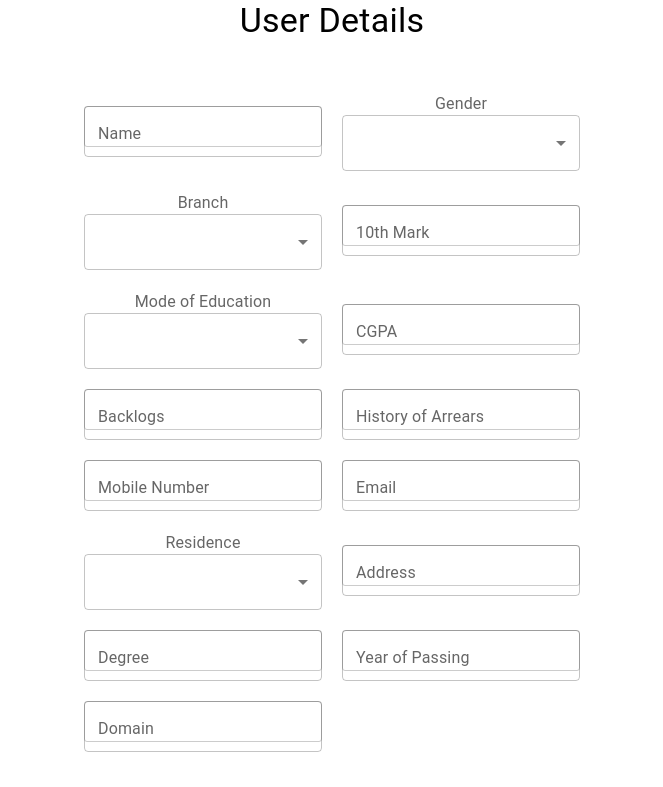
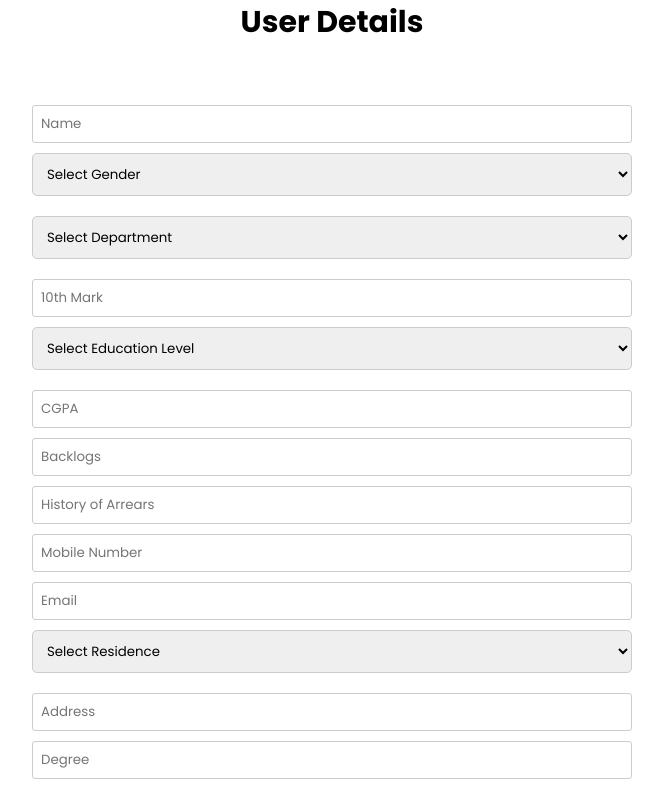
Before and after one commit to NirmalNagaraj/Placement-kite, a React (Create React App) app: page /userDetails in a window 1280 px wide. Shown: the top 787 px of the page, without its empty margins (308-971 px from the left). Built offline with nearby package versions, Linux system fonts and the light colour scheme.

Commit message:
FEAT: Comapny, FacultyLogin, UserDetails

```diff
--- a/src/Components/Faculty/Company.js
+++ b/src/Components/Faculty/Company.js
@@ -2,6 +2,7 @@ import React, { useState } from 'react';
 import axios from 'axios';
 import { TextField, Select, MenuItem, FormControl, InputLabel, Snackbar } from '@mui/material';
 import './Company.css';
+import { useNavigate } from 'react-router-dom';
 
 function CompanyForm() {
   const [companyName, setCompanyName] = useState('');
@@ -11,11 +12,12 @@ function CompanyForm() {
   const [criteria, setCriteria] = useState('80%');
   const [link, setLink] = useState('');
   const [snackbarOpen, setSnackbarOpen] = useState(false);
+  const navigate = useNavigate();
 
   const handleSubmit = async (event) => {
     event.preventDefault();
     try {
-      await axios.post('http://localhost:3000/company-data', {
+      const response = await axios.post('http://localhost:3000/company-data', {
         name: companyName,
         date,
         ctc,
@@ -23,6 +25,9 @@ function CompanyForm() {
         criteria,
         link
       });
+      if (response.status === 200) {
+        navigate('/dashboard-faculty');
+      }
       console.log(role);
       setSnackbarOpen(true); // Open the Snackbar on successful submission
     } catch (error) {
@@ -35,11 +40,6 @@ function CompanyForm() {
       return;
     }
     setSnackbarOpen(false); // Close the Snackbar when clicked on the close button
-  };
-
-  const handleRoleChange = (event) => {
-    console.log("Role:", event.target.value); // Log the value received
-    setRole(event.target.value); // Update the state
   };
 
   return (
@@ -96,13 +96,13 @@ function CompanyForm() {
                 <InputLabel htmlFor="criteria">Criteria</InputLabel>
                 <Select
                   value={criteria}
-              onChange={handleRoleChange}
+                  onChange={(e) => setCriteria(e.target.value)} // Update the criteria state
                   inputProps={{ id: 'criteria' }}
                   className='field'
                 >
                   <MenuItem value="80%">Overall 80%</MenuItem>
                   <MenuItem value="60%">Overall 60%</MenuItem>
-              <MenuItem value="common">Common for All</MenuItem>
+                  <MenuItem value="common">Common for All</MenuItem> {/* Set the value to "common" */}
                 </Select>
               </FormControl>
             </div>
@@ -120,8 +120,6 @@ function CompanyForm() {
           </form>
         </div>
 
-
-
         {/* Snackbar for showing success message */}
         <Snackbar
           anchorOrigin={{ vertical: 'bottom', horizontal: 'left' }}
--- a/src/Components/Faculty/FacultyLogin.css
+++ b/src/Components/Faculty/FacultyLogin.css
@@ -40,6 +40,10 @@ form{
     gap:20px;
 }
 
+.input{
+    width: 510px;
+}
+
 .logBtn{
     background-color: black;
     color: white;
--- a/src/Components/Faculty/FacultyLogin.js
+++ b/src/Components/Faculty/FacultyLogin.js
@@ -7,6 +7,7 @@ import './FacultyLogin.css';
 import axios from 'axios';
 import InputText from '../../InputText'
 import InputPass from '../../InputPass';
+import { TextField } from '@mui/material';
 
 
 function FacultyLogin() {
@@ -20,7 +21,7 @@ function FacultyLogin() {
       const response = await axios.post('http://localhost:3000/faculty/login', { username, password });
       console.log(response.data);
       if (response.status === 200) {
-        navigate('/add-company');
+        navigate('/dashboard-faculty');
       }
     } catch (error) {
       console.error(error.response.data); // Handle login error
@@ -36,7 +37,7 @@ function FacultyLogin() {
         <div className='form-group'>
           <h1>Faculty Login</h1>
           <form onSubmit={handleSubmit}>
-            <InputText
+            <TextField className='input'
               label="User name"
               type='text'
               value={username}
--- a/src/Components/Student/UserDetails.css
+++ b/src/Components/Student/UserDetails.css
@@ -1,12 +1,40 @@
-.main-div{
+.main-div {
     text-align: center;
+  }
+
+h4{
+    font-size: 30px;
 }
 
-.form-div{
-    display: grid;
-    grid-template-columns: repeat(2, 1fr);
-    grid-gap: 20px;
-    justify-items: center;
+  .form-container {
+    margin-top: 10px;
+  }
+
+  .form-div {
+    display: flex;
+    flex-direction: column; /* Change to column */
     align-items: center;
     padding: 40px 60px;
-}
+  }
+
+  input, select {
+    width: 600px; /* Adjust width as needed */
+    margin-bottom: 20px; /* Add margin bottom */
+    padding: 10px;
+    border: 1px solid #ccc;
+    border-radius: 5px;
+  }
+
+  button {
+    width: 300px; /* Adjust width as needed */
+    padding: 10px;
+    background-color: #007bff;
+    color: #fff;
+    border: none;
+    border-radius: 5px;
+    cursor: pointer;
+  }
+
+  button:hover {
+    background-color: #0056b3;
+  }
--- a/src/Components/Student/UserDetails.js
+++ b/src/Components/Student/UserDetails.js
@@ -1,9 +1,8 @@
 import React, { useState } from 'react';
-import { TextField, Button, Typography, FormControl, FormLabel, Select, MenuItem } from '@mui/material';
 import './UserDetails.css';
-
 import axios from 'axios';
 import { useNavigate } from 'react-router-dom';
+
 
 const UserDetailsPage = () => {
   const [gender, setGender] = useState('');
@@ -21,14 +20,14 @@ const UserDetailsPage = () => {
     historyOfArrears: '',
     mobileNumber: '',
     email: '',
-    residence: '', // Added residence to formData
+    residence: '',
     address: '',
     degree: '',
     yearOfPassing: '',
     educationLevel: '',
-    domain: '' // Added educationLevel to formData
+    domain: ''
   });
-  const  navigate = useNavigate();
+  const navigate = useNavigate();
 
   const handleInputChange = (event) => {
     const { name, value } = event.target;
@@ -60,7 +59,7 @@ const UserDetailsPage = () => {
     setEducationLevel(event.target.value);
     setFormData({
       ...formData,
-      educationLevel: event.target.value // Update educationLevel in formData
+      educationLevel: event.target.value
     });
   };
 
@@ -68,7 +67,7 @@ const UserDetailsPage = () => {
     setResidence(event.target.value);
     setFormData({
       ...formData,
-      residence: event.target.value // Update residence in formData
+      residence: event.target.value
     });
   };
 
@@ -93,94 +92,61 @@ const UserDetailsPage = () => {
       console.error('Error submitting user details:', error);
     }
   };
-
   return (
     <div className='main-div'>
-    <Typography variant="h4">User Details</Typography>
-    <form onSubmit={handleSubmit} className="form-container">
+      <h4>User Details</h4>
+      <form onSubmit={handleSubmit} className="form-container">
+        <div className='form-div'>
+          <input type="text" placeholder="Name" name="name" onChange={handleInputChange} />
 
-    <div className='form-div'>
-      <TextField label="Name" name="name" fullWidth onChange={handleInputChange} />
+          <select value={gender} onChange={handleGenderChange} name="gender" placeholder="Select Gender">
+            <option value="">Select Gender</option>
+            <option value="Male">Male</option>
+            <option value="Female">Female</option>
+          </select>
 
-      <FormControl fullWidth>
-        <FormLabel component="legend">Gender</FormLabel>
-        <Select
-          labelId="gender-label"
-          id="gender"
-          value={gender}
-          onChange={handleGenderChange}
-          name="gender"
-        >
-          <MenuItem value="Male">Male</MenuItem>
-          <MenuItem value="Female">Female</MenuItem>
-        </Select>
-      </FormControl>
+          <select value={branch} onChange={handleBranchChange} name="branch" placeholder="Select Branch">
+            <option value="">Select Department</option>
+            <option value="CSE">CSE</option>
+            <option value="IT">IT</option>
+            <option value="CSBS">CSBS</option>
+            <option value="AIDS">AIDS</option>
+            <option value="MECH">MECH</option>
+            <option value="ECE">ECE</option>
+          </select>
 
-      <FormControl fullWidth>
-        <FormLabel component="legend">Branch</FormLabel>
-        <Select
-          labelId="branch-label"
-          id="branch"
-          value={branch}
-          onChange={handleBranchChange}
-          name="branch"
-        >
-          <MenuItem value="CSE">CSE</MenuItem>
-          <MenuItem value="IT">IT</MenuItem>
-          <MenuItem value="CSBS">CSBS</MenuItem>
-        </Select>
-      </FormControl>
+          <input type="text" placeholder="10th Mark" name="marks10" onChange={handleInputChange} />
+          <select value={educationLevel} onChange={handleEducationLevelChange} name="educationLevel" placeholder="Select Education Level">
+            <option value="">Select Education Level</option>
+            <option value="12">12</option>
+            <option value="diploma">Diploma</option>
+          </select>
 
-      <TextField label="10th Mark" name="marks10" fullWidth onChange={handleInputChange} />
+          {(educationLevel === '12' || educationLevel === 'diploma') && (
+            <input type="text" placeholder={educationLevel === '12' ? "Marks 12" : "Diploma Marks"} name="marks12OrDiploma" onChange={handleInputChange} />
+          )}
 
-      <FormControl fullWidth>
-        <FormLabel component="legend">Mode of Education</FormLabel>
-        <Select
-          labelId="education-level-label"
-          id="education-level"
-          value={educationLevel}
-          onChange={handleEducationLevelChange}
-          name="educationLevel"
-        >
-          <MenuItem value="12">12</MenuItem>
-          <MenuItem value="diploma">Diploma</MenuItem>
-        </Select>
-      </FormControl>
+          <input type="text" placeholder="CGPA" name="cgpa" onChange={handleInputChange} />
+          <input type="text" placeholder="Backlogs" name="backlogs" onChange={handleInputChange} />
+          <input type="text" placeholder="History of Arrears" name="historyOfArrears" onChange={handleInputChange} />
+          <input type="text" placeholder="Mobile Number" name="mobileNumber" onChange={handleInputChange} />
+          <input type="text" placeholder="Email" name="email" onChange={handleInputChange} />
 
-      {(educationLevel === '12' || educationLevel === 'diploma') && (
-        <TextField label={educationLevel === '12' ? "Marks 12" : "Diploma Marks"} name="marks12OrDiploma" fullWidth onChange={handleInputChange} />
-      )}
+          <select value={residence} onChange={handleResidenceChange} name="residence" placeholder="Select Residence">
+            <option value="">Select Residence</option>
+            <option value="Hosteller">Hosteller</option>
+            <option value="Dayscholar">Dayscholar</option>
+          </select>
 
-      <TextField label="CGPA" name="cgpa" fullWidth onChange={handleInputChange} />
-      <TextField label="Backlogs" name="backlogs" fullWidth onChange={handleInputChange} />
-      <TextField label="History of Arrears" name="historyOfArrears" fullWidth onChange={handleInputChange} />
-      <TextField label="Mobile Number" name="mobileNumber" fullWidth onChange={handleInputChange} />
-      <TextField label="Email" name="email" fullWidth onChange={handleInputChange} />
+          <input type="text" placeholder="Address" name="address" onChange={handleInputChange} />
+          <input type="text" placeholder="Degree" name="degree" onChange={handleInputChange} />
+          <input type="text" placeholder="Year of Passing" name="yearOfPassing" onChange={handleInputChange} />
+          <input type="text" placeholder="Domain" name="domain" onChange={handleInputChange} />
+        </div>
 
-      <FormControl fullWidth>
-        <FormLabel component="legend">Residence</FormLabel>
-        <Select
-          labelId="residence-label"
-          id="residence"
-          value={residence}
-          onChange={handleResidenceChange}
-          name="residence"
-        >
-          <MenuItem value="Hosteller">Hosteller</MenuItem>
-          <MenuItem value="Dayscholar">Dayscholar</MenuItem>
-        </Select>
-      </FormControl>
-
-      <TextField label="Address" name="address" fullWidth onChange={handleInputChange} />
-      <TextField label="Degree" name="degree" fullWidth onChange={handleInputChange} />
-      <TextField label="Year of Passing" name="yearOfPassing" fullWidth onChange={handleInputChange} />
-      <TextField label="Domain" name="domain" fullWidth onChange={handleInputChange} />
-      </div>
-
-      <Button type="submit" variant="contained" color="primary">Submit</Button>
-    </form>
+        <button type="submit">Submit</button>
+      </form>
     </div>
-
   );
 };
 
```
Lines whose indentation alone changed are shown as unchanged.
